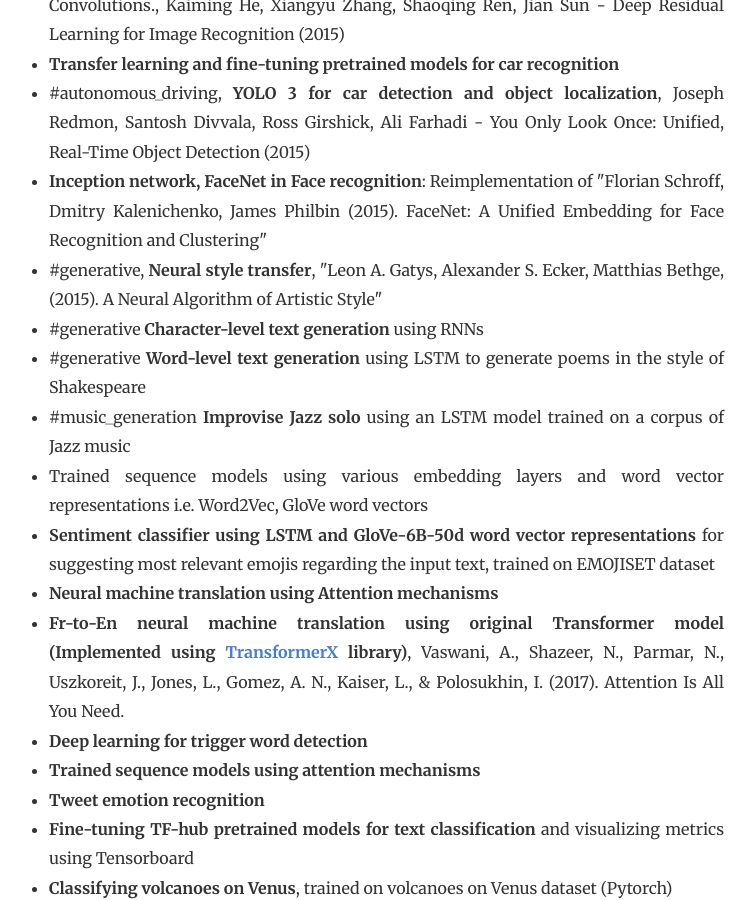
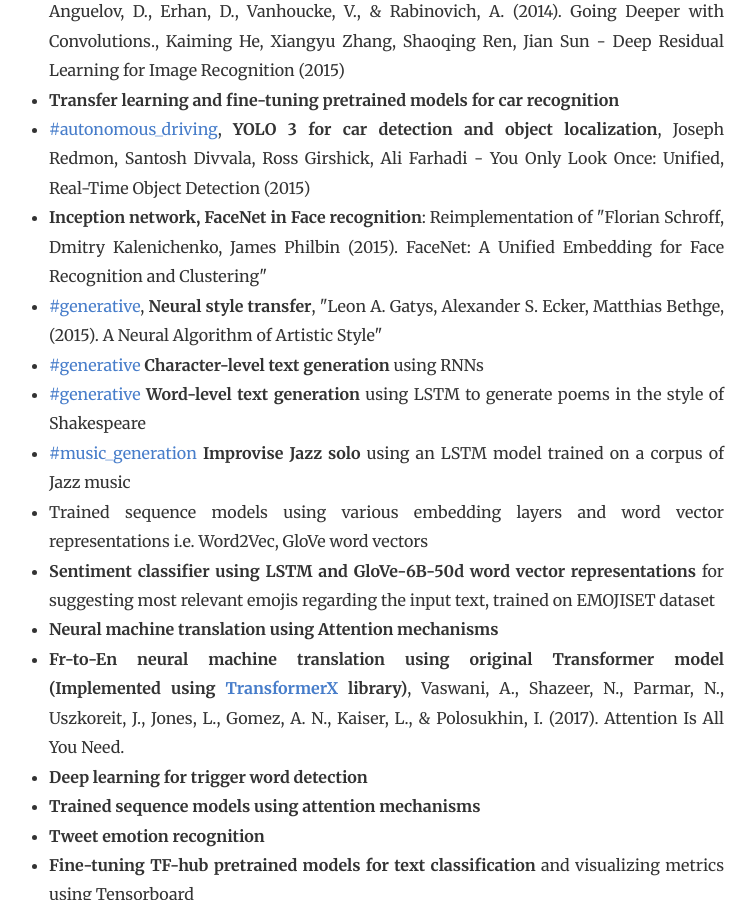
Before and after one commit to soran-ghaderi/soran-ghaderi.github.io, a Jekyll site: the page built from _pages/skills.html, in a window 1280 px wide and 900 px high, scrolled down 872 px. Shown: the whole window, without its empty margins (266-1022 px from the left). Built offline with Jekyll 4.4.1, drawn with Linux system fonts in a browser that asks for light colours; nearby versions of some CDN libraries.

```diff
--- a/_pages/skills.html
+++ b/_pages/skills.html
@@ -12,22 +12,22 @@ comments: false
 
         During my B.Eng., recommendation systems, and bioinformatics were what I was interested in, along which I engrossed in machine learning and deep learning fields. Those were the impetuses to delve more deeply into the theories. Following the outstanding papers and research published by the internationally renowned research-labs and tech-companies for the last few years, on the one hand, I have acquired a general idea of the current challenges scientists are facing. On the other hand, having an avid interest in coding and hands-on stuff, I’ve got an up-to-date knowledge of current technologies used in the field of machine learning, including a couple of frameworks and libraries as well as some of the well-known optimization and high-performance computing techniques.</p>
 
-    <h4>Machine learning</h4>
-    <h5>Projects</h5>
+    <h3>Machine learning</h3>
+    <h4>Projects</h4>
     <ul>
-        <li> <b>Resnet50 for hand sign recognition</b>, Szegedy, C., Liu, W., Jia, Y., Sermanet, P., Reed,
+        <li><b>Resnet50 for hand sign recognition</b>, Szegedy, C., Liu, W., Jia, Y., Sermanet, P., Reed,
             S., Anguelov, D., Erhan, D., Vanhoucke, V., & Rabinovich, A. (2014). Going Deeper with Convolutions.,
             Kaiming He, Xiangyu Zhang, Shaoqing Ren, Jian Sun - Deep Residual Learning for Image Recognition (2015)</li>
         <li><b>Transfer learning and fine-tuning pretrained models for car recognition</b></li>
-        <li><a>#autonomous_driving</a>, <b>YOLO 3 for car detection and object localization</b>, Joseph Redmon, Santosh Divvala, Ross Girshick, Ali Farhadi - You
+        <li><a href="">#autonomous_driving</a>, <b>YOLO 3 for car detection and object localization</b>, Joseph Redmon, Santosh Divvala, Ross Girshick, Ali Farhadi - You
             Only Look Once: Unified, Real-Time Object Detection (2015)</li>
         <li><b>Inception network, FaceNet in Face recognition</b>: Reimplementation of "Florian Schroff, Dmitry Kalenichenko, James Philbin (2015).
             FaceNet: A Unified Embedding for Face Recognition and Clustering"</li>
-        <li>#generative, <b>Neural style transfer</b>, "Leon A. Gatys, Alexander S. Ecker,
+        <li><a href="">#generative</a>, <b>Neural style transfer</b>, "Leon A. Gatys, Alexander S. Ecker,
             Matthias Bethge, (2015). A Neural Algorithm of Artistic Style"</li>
-        <li><a>#generative</a> <b>Character-level text generation</b> using RNNs</li>
-        <li><a>#generative</a> <b>Word-level text generation</b> using LSTM to generate poems in the style of Shakespeare</li>
-        <li><a>#music_generation</a> <b>Improvise Jazz solo</b> using an LSTM model trained on a corpus of Jazz music</li>
+        <li><a href="">#generative</a> <b>Character-level text generation</b> using RNNs</li>
+        <li><a href="">#generative</a> <b>Word-level text generation</b> using LSTM to generate poems in the style of Shakespeare</li>
+        <li><a href="">#music_generation</a> <b>Improvise Jazz solo</b> using an LSTM model trained on a corpus of Jazz music</li>
         <li>Trained sequence models using various embedding layers and word vector representations i.e. Word2Vec,
             GloVe word vectors</li>
         <li><b>Sentiment classifier using LSTM and GloVe-6B-50d word vector representations</b> for suggesting most relevant emojis regarding the input text,
@@ -42,13 +42,13 @@ comments: false
         <li><b>Tweet emotion recognition</b></li>
         <li><b>Fine-tuning TF-hub pretrained models for text classification</b> and visualizing metrics using Tensorboard</li>
         <li><b>Classifying volcanoes on Venus</b>, trained on volcanoes on Venus dataset (Pytorch)</li>
-        <li><a>#generative</a> <b>Generating fruit image using variational autoencoders</b></li>
-        <li><a>#generative</a> (partially implemented - in-progress) <b><a href="https://github.com/soran-ghaderi/make-a-video">
+        <li><a href="">#generative</a> <b>Generating fruit image using variational autoencoders</b></li>
+        <li><a href="">#generative</a> (partially implemented - in-progress) <b><a href="https://github.com/soran-ghaderi/make-a-video">
             Make a video</a></b>, Singer, U., Polyak, A., Hayes, T., Yin, X., An, J., Zhang, S., Hu, Q., Yang, H., Ashual,
             O., Gafni, O., Parikh, D., Gupta, S.,& Taigman, Y. (2022). Make-A-Video: Text-to-Video Generation without
             Text-Video Data. </li>
     </ul>
-    <h5>Tools</h5>
+    <h4>Tools</h4>
     <ul>
         <li><b>Tensorflow:</b> Mainly used Tensorflow in different projects such as python libraries, CV, NLP projects.
         </li>
```
